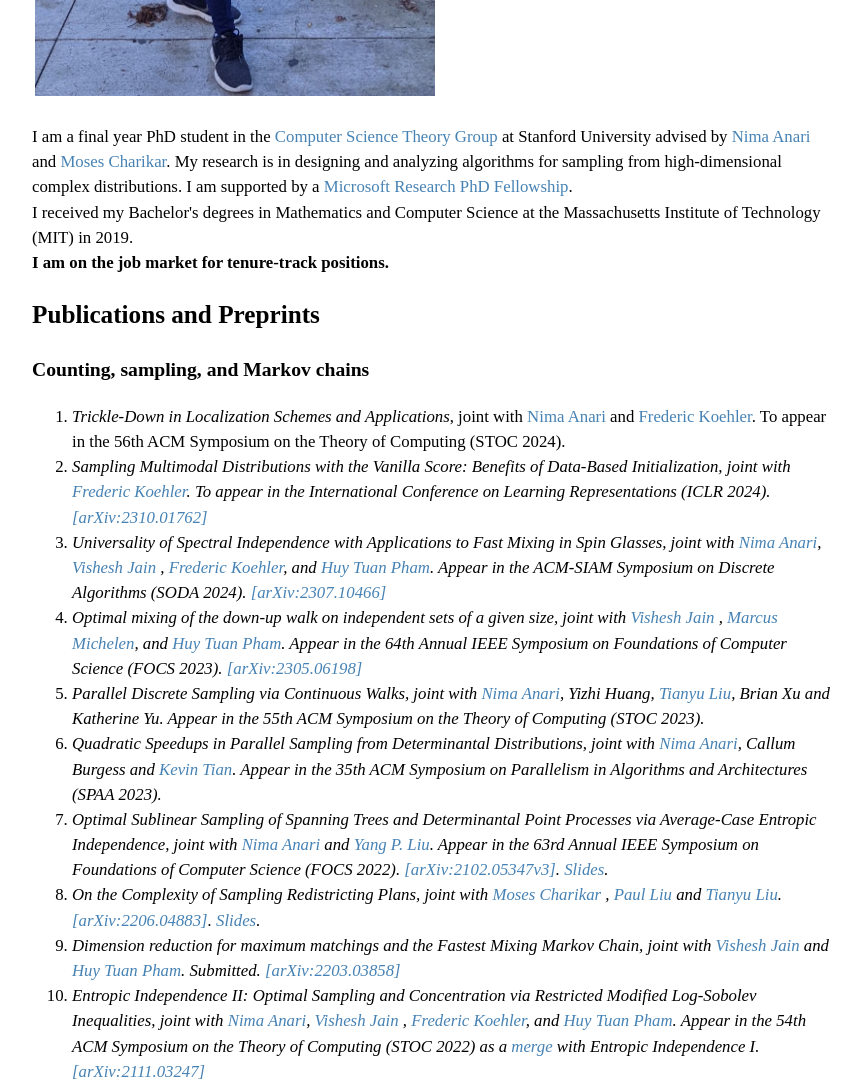
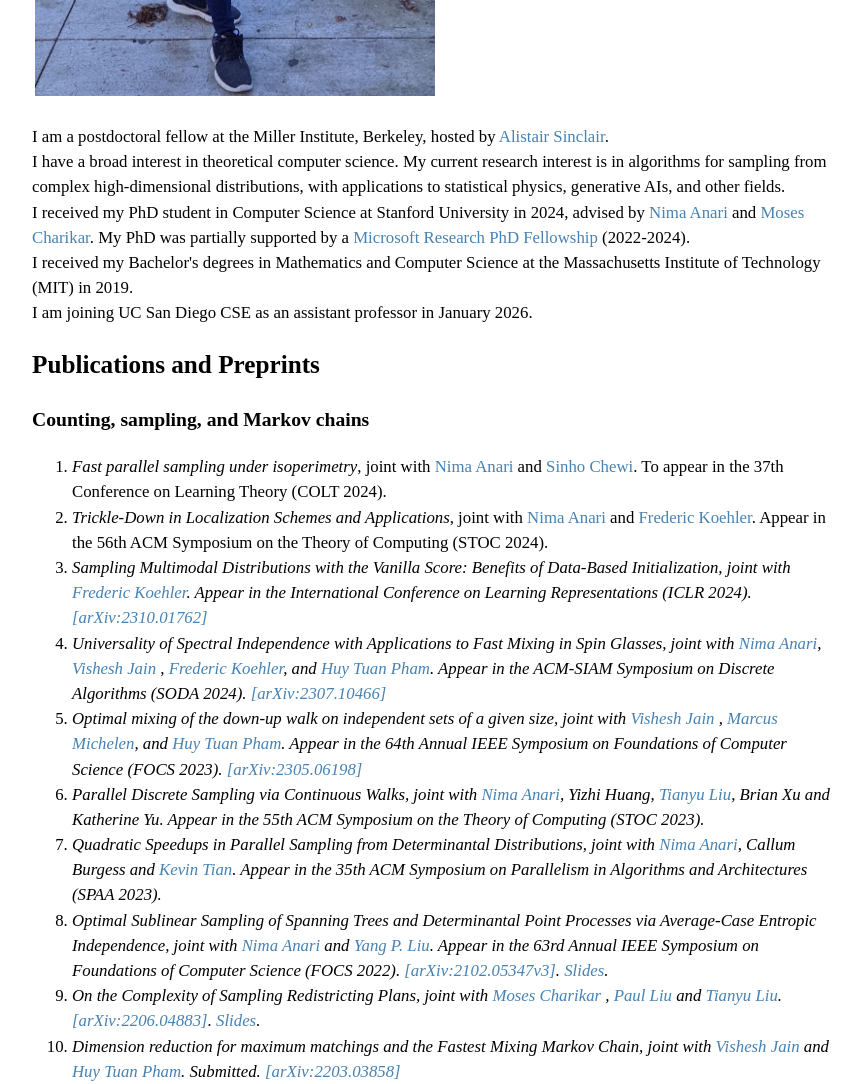
Before and after one commit to thuyduongvuong/thuyduongvuong.github.io, a plain HTML site: page index.html in a window 1280 px wide. Shown: the part 740-1824 px from the top of the page, without its empty margins (208-1069 px from the left). Drawn offline with nearby package versions, Linux system fonts and the light colour scheme; some packages are replaced by stand-ins of ours.

Commit message:
update institution

```diff
--- a/index.html
+++ b/index.html
@@ -36,19 +36,23 @@
 <table>
 	<td> <img width=400px src="Vuong_2.jpg"></td>
 	<td style="padding-left:50px;max-width:500px">
-		<br/> <br/> CS Theory Group, Stanford University
-		<br/>  Office: Gates 198
-		<br/> Email: &nbsp; <tt> tdvuong at stanford dot edu </tt>
+		<br/> Email: &nbsp; <tt> tdvuong at berkeley dot edu </tt>
 		<br/> Links: <a href="VuongCV.pdf">CV</a>, <a href="https://scholar.google.com/citations?user=aFn9qL8AAAAJ">Google Scholar</a>
 	</td>
 </table>
 <br>
-I am a final year PhD student in the <a href="https://cs.stanford.edu/research/theory"> Computer Science Theory Group </a> at Stanford University advised by <a href="https://nimaanari.com/">Nima Anari</a> and <a href="https://profiles.stanford.edu/moses-charikar">Moses Charikar</a>. My research is in designing and analyzing algorithms for sampling from high-dimensional complex distributions. I am supported by a <a href="https://www.microsoft.com/en-us/research/academic-program/phd-fellowship/past-fellows/">Microsoft Research PhD Fellowship</a>.
+I am a postdoctoral fellow at the Miller Institute, Berkeley, hosted by <a href="https://people.eecs.berkeley.edu/~sinclair/">Alistair Sinclair</a>.
+<br>
+I have a broad interest in theoretical computer science. My current research interest is in algorithms for sampling from complex high-dimensional distributions, with applications to statistical physics, generative AIs, and other fields.
+
+<br>
+I received my PhD student in Computer Science at Stanford University in 2024, advised by <a href="https://nimaanari.com/">Nima Anari</a> and <a href="https://profiles.stanford.edu/moses-charikar">Moses Charikar</a>.
+
+My PhD was partially supported by a <a href="https://www.microsoft.com/en-us/research/academic-program/phd-fellowship/past-fellows/">Microsoft Research PhD Fellowship</a> (2022-2024).
 <br>
 I received my Bachelor's degrees in Mathematics and Computer Science at the Massachusetts Institute of Technology (MIT) in 2019.
 <br>
-<b> I am on the job market for tenure-track positions. </b>
-<br>
+I am joining UC San Diego CSE as an assistant professor in January 2026.
 
 <h2>Publications and Preprints </h2>
 
@@ -57,8 +61,10 @@ I received my Bachelor's degrees in Mathematics and Computer Science at the Mass
 
 <h3> Counting, sampling, and Markov chains</h3>
 	<ol>
-<li><em> Trickle-Down in Localization Schemes and Applications</em>, joint with <a href="https://nimaanari.com/">Nima Anari</a> and <a href="http://math.mit.edu/~fkoehler/"> Frederic Koehler</a>. To appear in the 56th ACM Symposium on the Theory of Computing (STOC 2024).
-<li><em> Sampling Multimodal Distributions with the Vanilla Score: Benefits of Data-Based Initialization, joint with <a href="http://math.mit.edu/~fkoehler/">Frederic Koehler</a>. To appear in the International Conference on Learning Representations (ICLR 2024). <a href="https://arxiv.org/abs/2310.01762">[arXiv:2310.01762]</a>
+<li><em> Fast parallel sampling under isoperimetry</em>, joint with <a href="https://nimaanari.com/">Nima Anari</a> and <a href="https://chewisinho.github.io/"> Sinho Chewi</a>. To appear in the 37th Conference on Learning Theory (COLT 2024).
+
+<li><em> Trickle-Down in Localization Schemes and Applications</em>, joint with <a href="https://nimaanari.com/">Nima Anari</a> and <a href="http://math.mit.edu/~fkoehler/"> Frederic Koehler</a>. Appear in the 56th ACM Symposium on the Theory of Computing (STOC 2024).
+<li><em> Sampling Multimodal Distributions with the Vanilla Score: Benefits of Data-Based Initialization, joint with <a href="http://math.mit.edu/~fkoehler/">Frederic Koehler</a>. Appear in the International Conference on Learning Representations (ICLR 2024). <a href="https://arxiv.org/abs/2310.01762">[arXiv:2310.01762]</a>
 <li><em> Universality of Spectral Independence with Applications
 to Fast Mixing in Spin Glasses</em>, joint with <a href="https://nimaanari.com/">Nima Anari</a>, <a href="https://jainvishesh.github.io/"> Vishesh Jain </a>, <a href="http://math.mit.edu/~fkoehler/"> Frederic Koehler</a>, and <a href="https://web.stanford.edu/~huypham/">Huy Tuan Pham</a>. Appear in the ACM-SIAM Symposium on Discrete Algorithms (SODA 2024). <a href="https://arxiv.org/pdf/2307.10466.pdf">[arXiv:2307.10466]</a>
 <li><em> Optimal mixing of the down-up walk on independent sets of a given size</em>, joint with <a href="https://jainvishesh.github.io/"> Vishesh Jain </a>, <a href="https://marcusmichelen.org/"> Marcus Michelen</a>, and <a href="https://web.stanford.edu/~huypham/">Huy Tuan Pham</a>. Appear in the 64th Annual IEEE Symposium on Foundations of Computer Science (FOCS 2023). <a href="https://arxiv.org/abs/2305.06198">[arXiv:2305.06198]</a>
```
